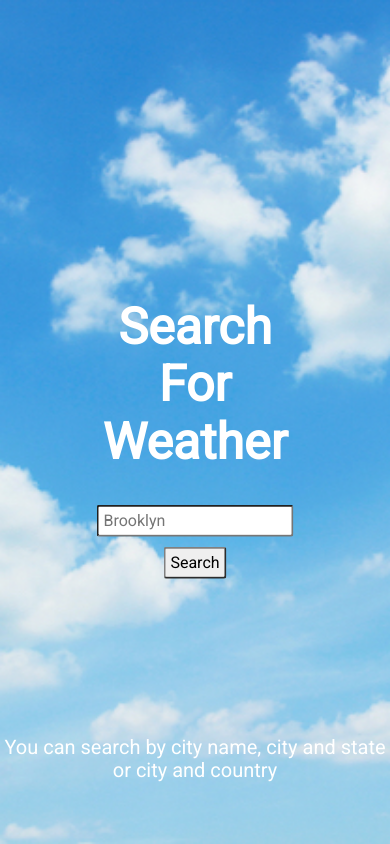
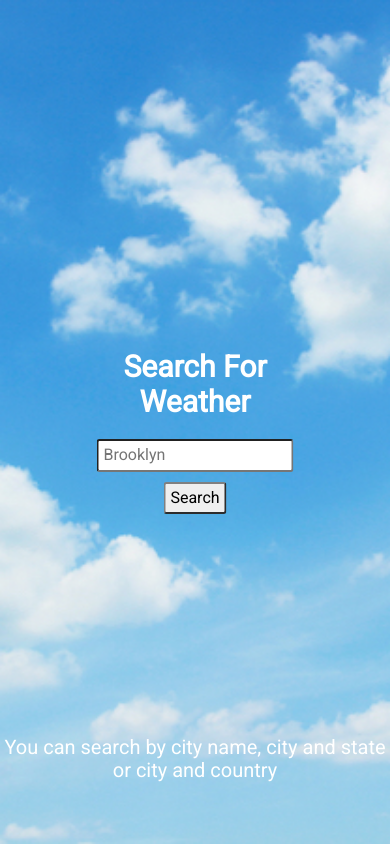
Before and after one commit to Laurawbrooklyn/weather-app-project, a website: page templates/home.html in a window 390 px wide. Drawn offline with nearby package versions, Linux system fonts and the light colour scheme.

Commit message:
added media size and fixed font size, etc

```diff
--- a/templates/home.html
+++ b/templates/home.html
@@ -12,6 +12,9 @@
 <body>
 
 	<div class="home-image">
+		<div class="gradient-top">
+		</div>
+
 		<div class="home-text">
 			<h1>Search For Weather</h1>
 			<input type="text" placeholder="Brooklyn" id="city-search" name= "city-name" value = "">
--- a/templates/style.css
+++ b/templates/style.css
@@ -67,3 +67,19 @@ body, html {
   border-radius: 3px;
   padding: 5px;
 }
+
+.gradient-top {
+  color: black;
+  position: fixed;
+  top: 0px;
+  right: 0px;
+  left: 0px;
+  height: 40%;
+  z-index: 100;
+}
+
+@media (max-width: 500px) {
+  .home-text h1 {
+      font-size: 30px;
+  }
+}
```
